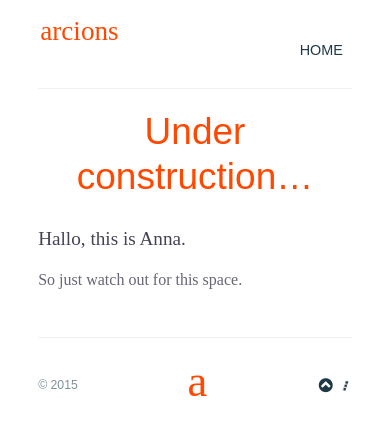
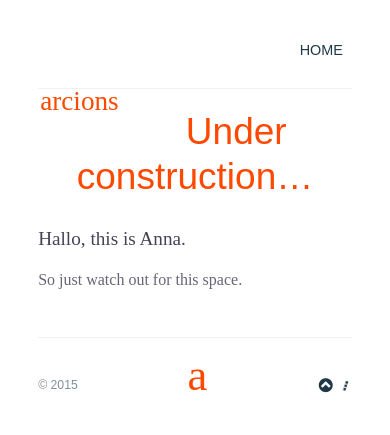
Before and after one commit to arcions/arcions.github.io, a Jekyll site: the page built from index.html, in a window 390 px wide. Shown: the top 435 px of the page. Built offline with Jekyll 4.4.1, drawn with Linux system fonts in a browser that asks for light colours; nearby versions of some CDN libraries; some web fonts are replaced; Markdown is read by kramdown in place of the engine named in the settings.

Commit message:
Update main.css

```diff
--- a/stylesheets/main.css
+++ b/stylesheets/main.css
@@ -261,12 +261,10 @@ h6 {
   text-align:left;
   margin-top:-0.5rem;
   padding-top:-0.5rem;
-  /*margin-left:-13px;*/
+  font: 3.1em 'Charter', serif;
 }
-
    #header-left a {
      color: #FF4900;
-     font: 3.1em 'Charter', serif;
      background:transparent;
    }
      #header-left a:hover {
@@ -276,17 +274,17 @@ h6 {
 
 /* header */
 @media screen and (min-width: 64em) {
-   #header-left a {
+   #header-left {
      font: 3.1em 'Charter', serif;
      margin-top:-0.5rem;
      padding-top:-0.5rem; } }
 @media screen and (min-width: 42em) and (max-width: 64em) {
-    #header-left a {
+    #header-left {
      font: 2.4em 'CharterB', serif;
      margin-top:-0.5rem;
      padding-top:-0.5rem; } }
 @media screen and (max-width: 42em) {
-    #header-left a {
+    #header-left {
      font: 1.7em 'CharterB', serif;
      margin-top: 31px;
      padding-top: 31px; } }
@@ -350,8 +348,8 @@ h6 {
   display: block;
   text-align: center;
   font-family: 'Charter', serif;
-  margin-top:-31px;
-  padding-top:-31px;
+  margin-top:-37px;
+  padding-top:-37px;
 }
     .site-footer-owner a {
      color: #FF4900;
```
